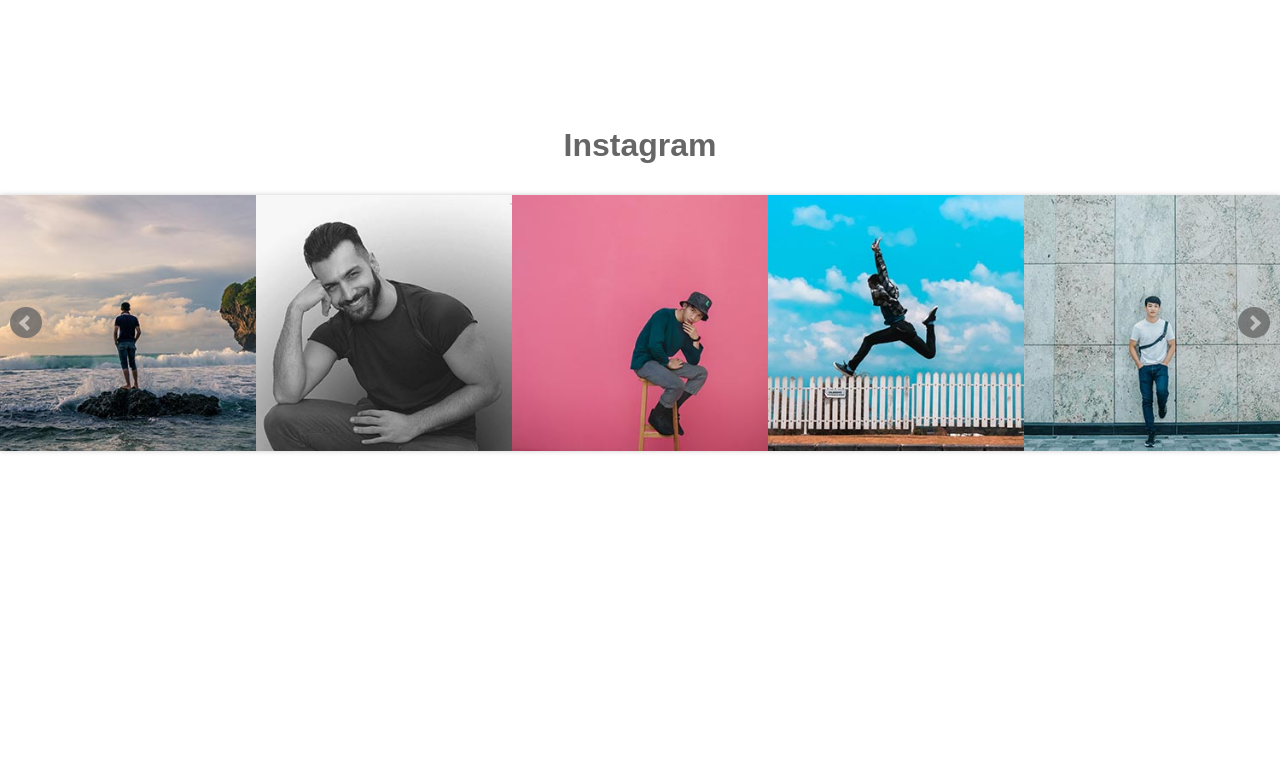
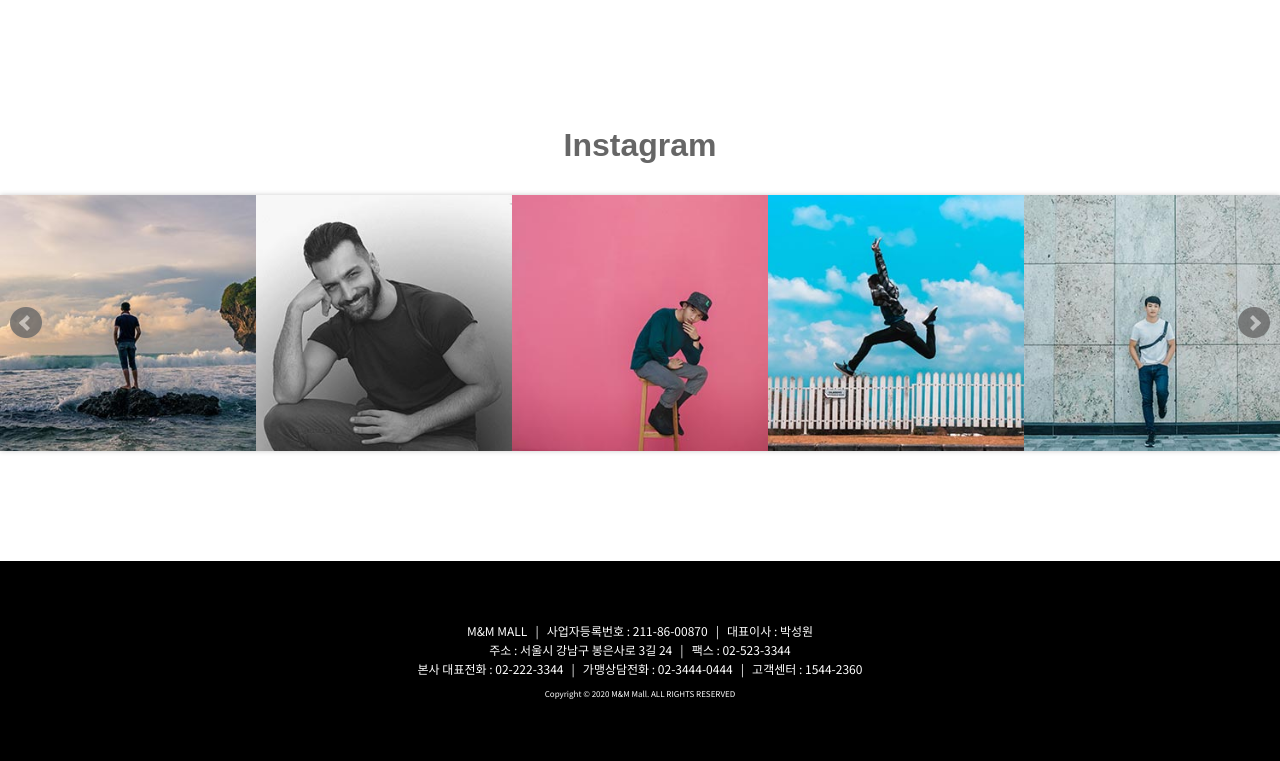
Before and after one commit to sjngu156/web, a plain HTML site: page index.html in a window 1280 px wide. Shown: the part 2718-3479 px from the top of the page. Before the commit the page ends 3279 px from the top, so only its background shows below. Drawn offline with nearby package versions, Linux system fonts and the light colour scheme; a web font is replaced by a local one.

Commit message:
Update index.html

```diff
--- a/index.html
+++ b/index.html
@@ -152,6 +152,14 @@
     </div>
   </section>
 
+  <section id="main_footer">
+    <div class="container">
+      <p>M&M MALL &nbsp; | &nbsp; 사업자등록번호 : 211-86-00870 &nbsp; | &nbsp; 대표이사 : 박성원 </p>
+      <address>주소 : 서울시 강남구 봉은사로 3길 24 &nbsp; | &nbsp; 팩스 : 02-523-3344</address>
+      <P>본사 대표전화 : 02-222-3344 &nbsp; | &nbsp; 가맹상담전화 : 02-3444-0444 &nbsp; | &nbsp; 고객센터 : 1544-2360 </P>
+      <p class="copyright">Copyright &copy; 2020 M&M Mall. ALL RIGHTS RESERVED</p>
+    </div>
+  </section>
 
 </body>
 </html>
```
